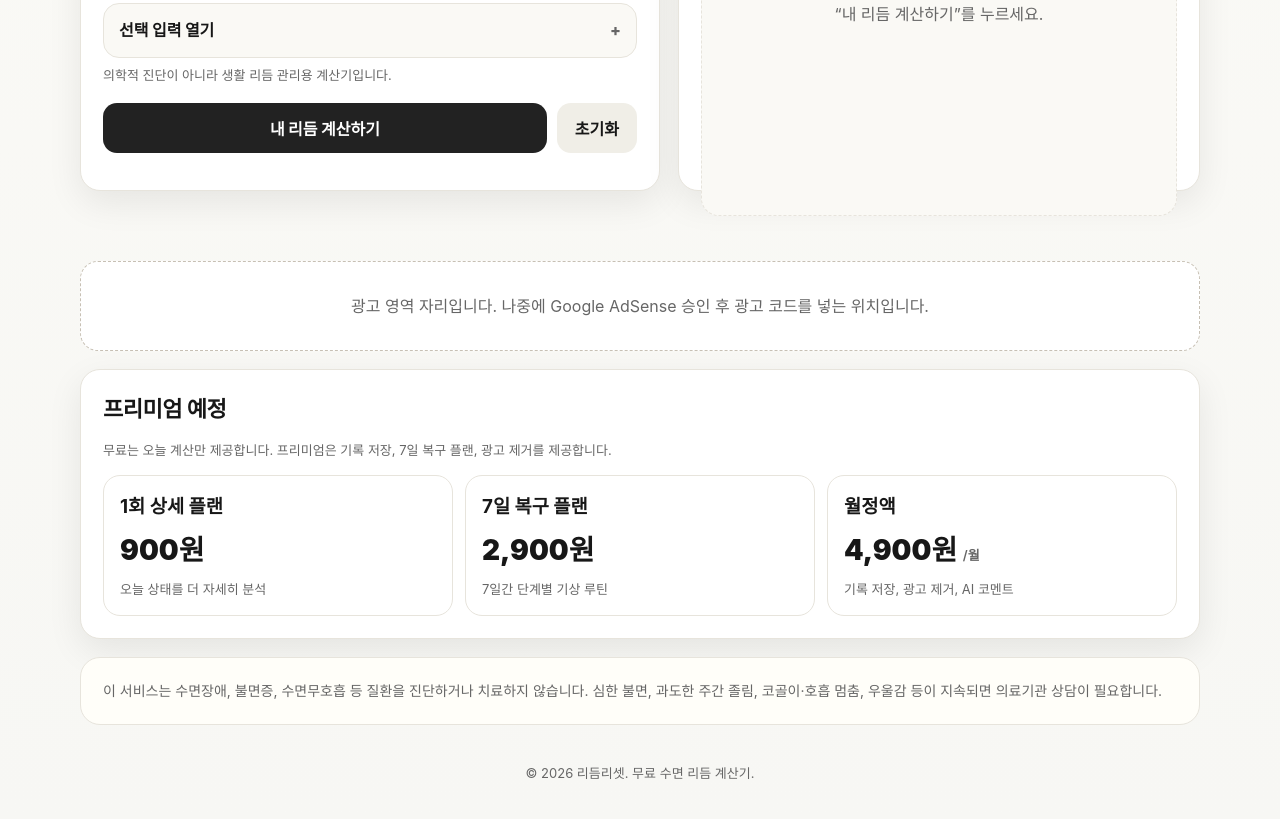
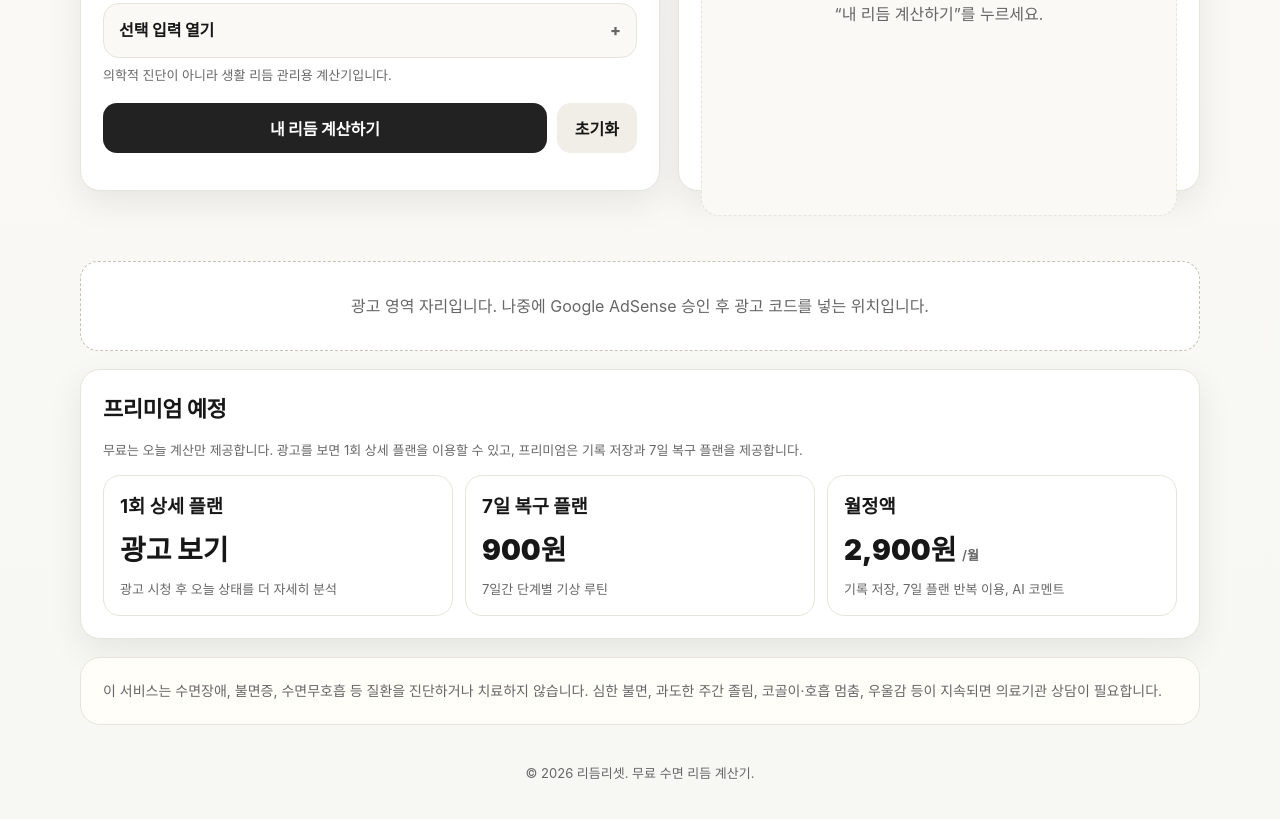
Before and after one commit to j50277613-source/rhythm-reset, a plain HTML site: page index.html in a window 1280 px wide. Shown: the part 539-1358 px from the top of the page. Drawn offline with Linux system fonts and the light colour scheme.

Commit message:
Add files via upload

```diff
--- a/index.html
+++ b/index.html
@@ -440,22 +440,22 @@
     <section class="premium">
       <div class="card">
         <h2 class="section-title">프리미엄 예정</h2>
-        <p class="small-text">무료는 오늘 계산만 제공합니다. 프리미엄은 기록 저장, 7일 복구 플랜, 광고 제거를 제공합니다.</p>
+        <p class="small-text">무료는 오늘 계산만 제공합니다. 광고를 보면 1회 상세 플랜을 이용할 수 있고, 프리미엄은 기록 저장과 7일 복구 플랜을 제공합니다.</p>
         <div class="premium-grid">
           <div class="price-card">
             <h3>1회 상세 플랜</h3>
-            <p class="price">900원</p>
-            <p class="small-text">오늘 상태를 더 자세히 분석</p>
+            <p class="price">광고 보기</p>
+            <p class="small-text">광고 시청 후 오늘 상태를 더 자세히 분석</p>
           </div>
           <div class="price-card">
             <h3>7일 복구 플랜</h3>
-            <p class="price">2,900원</p>
+            <p class="price">900원</p>
             <p class="small-text">7일간 단계별 기상 루틴</p>
           </div>
           <div class="price-card">
             <h3>월정액</h3>
-            <p class="price">4,900원 <small>/월</small></p>
-            <p class="small-text">기록 저장, 광고 제거, AI 코멘트</p>
+            <p class="price">2,900원 <small>/월</small></p>
+            <p class="small-text">기록 저장, 7일 플랜 반복 이용, AI 코멘트</p>
           </div>
         </div>
       </div>
```
